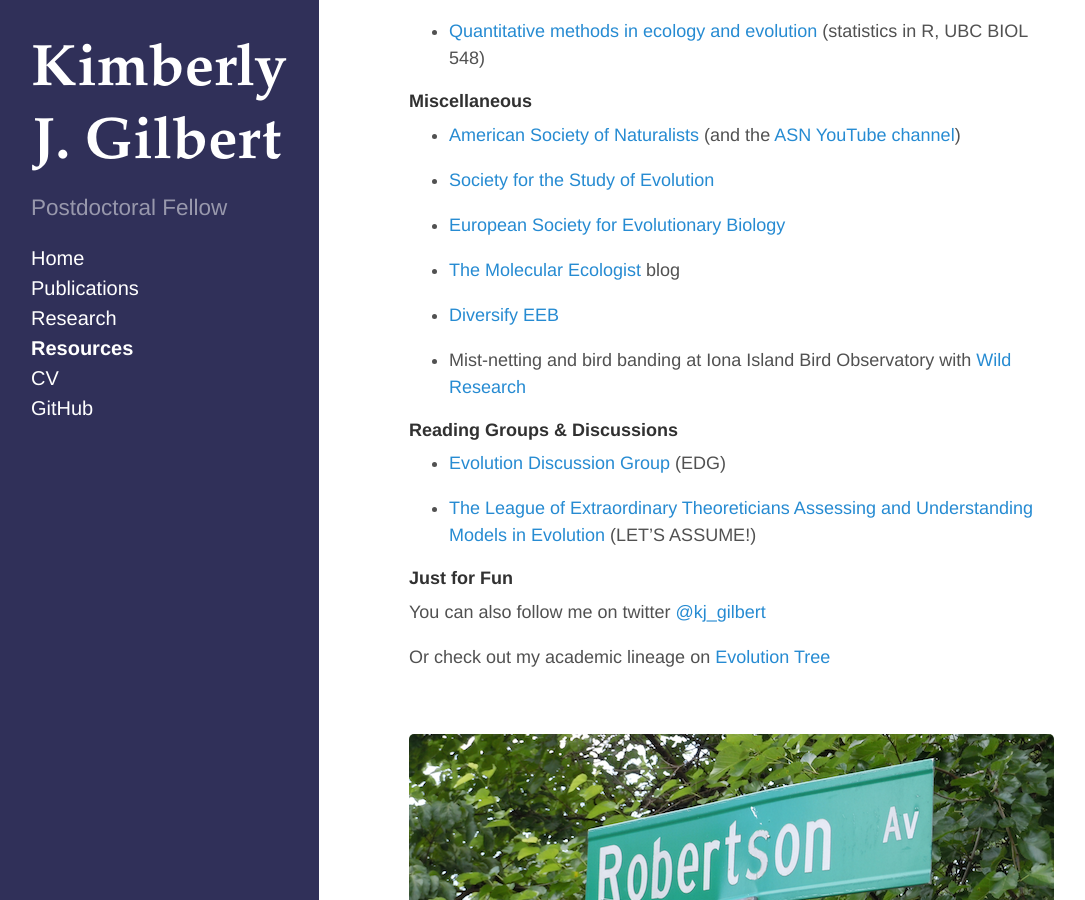
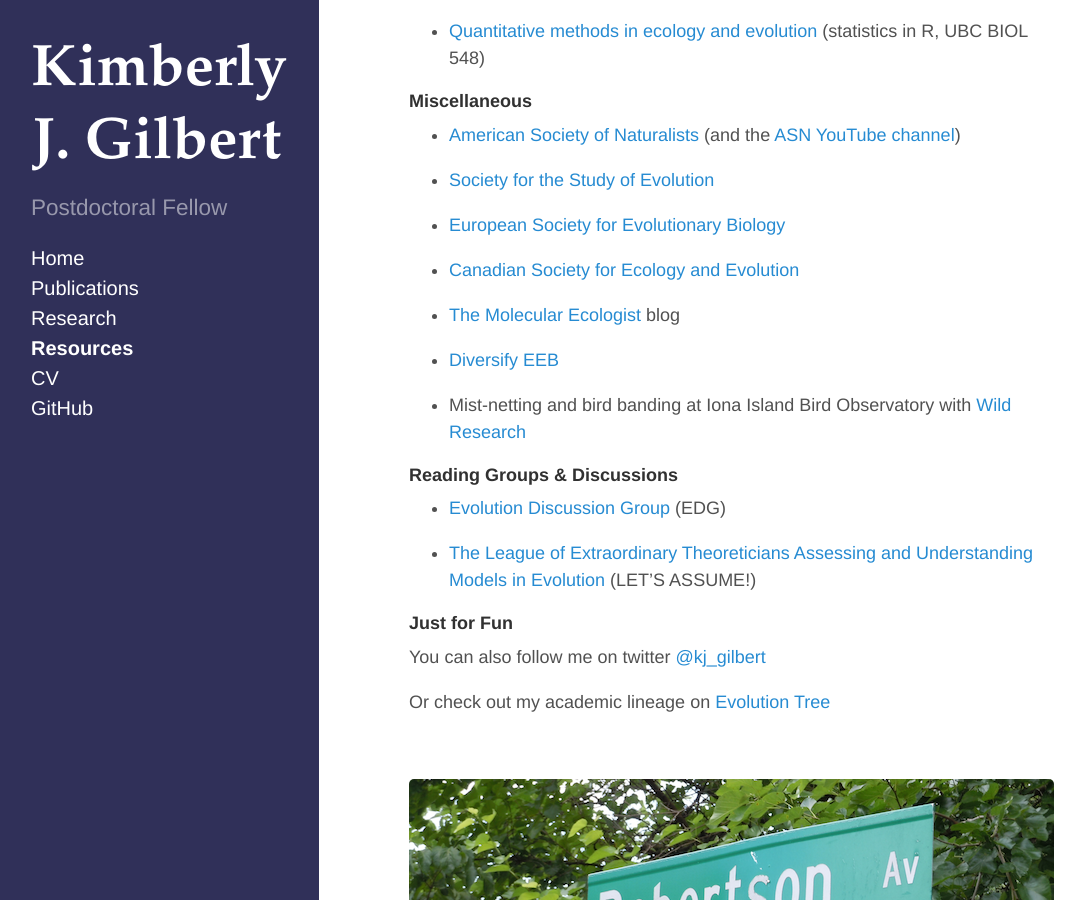
Before and after one commit to kjgilbert/kjgilbert.github.io, a Jekyll site: the page built from resources.md, in a window 1280 px wide and 900 px high, scrolled down 534 px. Shown: the whole window, without its empty margins (5-1090 px from the left). Built offline with Jekyll 4.4.1, drawn with Linux system fonts in a browser that asks for light colours; Markdown is read by kramdown in place of the engine named in the settings.

Commit message:
add CSEE

```diff
--- a/resources.md
+++ b/resources.md
@@ -37,6 +37,8 @@ title: Resources
 
 - [European Society for Evolutionary Biology](http://eseb.org/)
 
+- [Canadian Society for Ecology and Evolution](http://csee-scee.ca/)
+
 - [The Molecular Ecologist](http://www.molecularecologist.com/) blog
 
 - [Diversify EEB](https://diversifyeeb.wordpress.com/)
```
